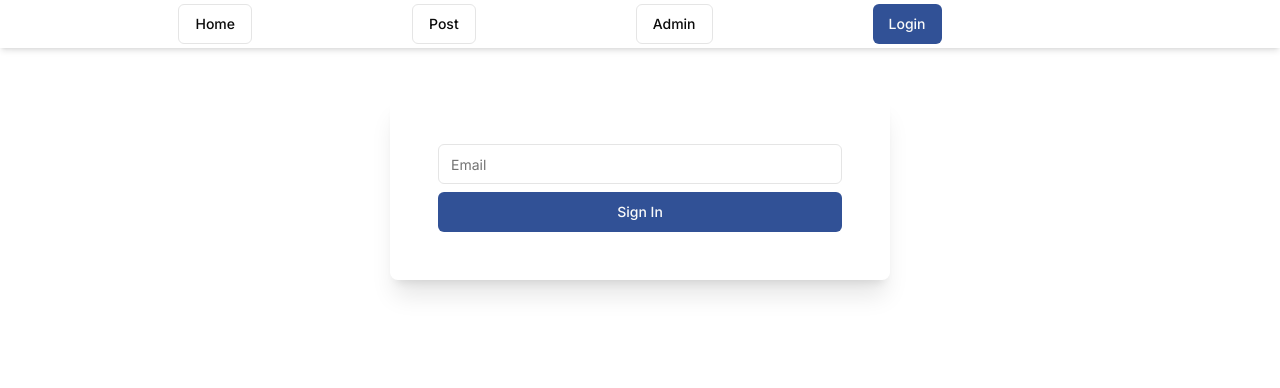
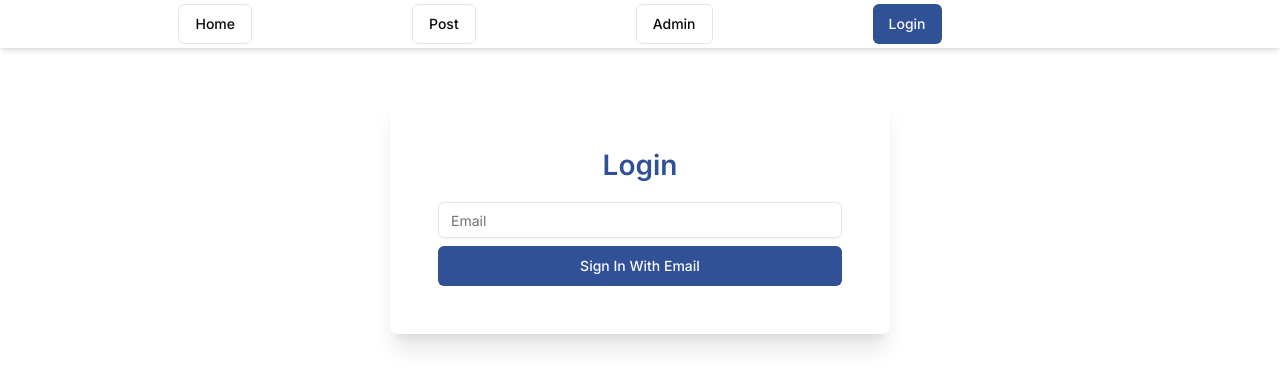
Before and after one commit to JOSHIK27/ucw, a Next.js app: page /login in a window 1280 px wide. Shown: the top 388 px of the page. Built offline with nearby package versions, Linux system fonts and the light colour scheme; no server answers.

Commit message:
auth finshed

```diff
--- a/src/components/login.tsx
+++ b/src/components/login.tsx
@@ -1,22 +1,28 @@
 import { Button } from "@/components/ui/button";
-
 import { Input } from "@/components/ui/input";
-
 import { signIn } from "../auth";
 
 export default function LoginCard() {
   return (
+    <div className="mt-12 w-[500px] mx-auto p-12 rounded-lg shadow-xl text-center">
+      <div className="flex justify-center items-center mb-4">
+        <div className="font-[600] text-[28px] text-[#315196]">Login</div>
+      </div>
       <form
         action={async (formData) => {
           "use server";
           await signIn("resend", formData);
         }}
-      className="space-y-[8px] mt-12 w-[500px] mx-auto  p-12 rounded-lg shadow-xl"
+        className="space-y-[8px] "
       >
         <Input type="text" name="email" placeholder="Email" />
-      <Button className="w-full bg-[#315196] hover:bg-[#2d4069]" type="submit">
-        Sign In
+        <Button
+          className="w-full bg-[#315196] hover:bg-[#2d4069]"
+          type="submit"
+        >
+          Sign In With Email
         </Button>
       </form>
+    </div>
   );
 }
--- a/src/components/ui/input.tsx
+++ b/src/components/ui/input.tsx
@@ -11,7 +11,7 @@
       <input
         type={type}
         className={cn(
-          "flex h-10 w-full rounded-md border border-input bg-background px-3 py-2 text-sm ring-offset-background file:border-0 file:bg-transparent file:text-sm file:font-medium placeholder:text-muted-foreground focus-visible:outline-none focus-visible:ring-2 focus-visible:ring-ring focus-visible:ring-offset-2 disabled:cursor-not-allowed disabled:opacity-50",
+          "flex h-9 w-full rounded-md border border-input bg-transparent px-3 py-1 text-sm shadow-sm transition-colors file:border-0 file:bg-transparent file:text-sm file:font-medium placeholder:text-muted-foreground focus-visible:outline-none focus-visible:ring-1 focus-visible:ring-ring disabled:cursor-not-allowed disabled:opacity-50",
           className
         )}
         ref={ref}
```
Also changed, not shown: components.json. Lines whose indentation alone changed are shown as unchanged.
